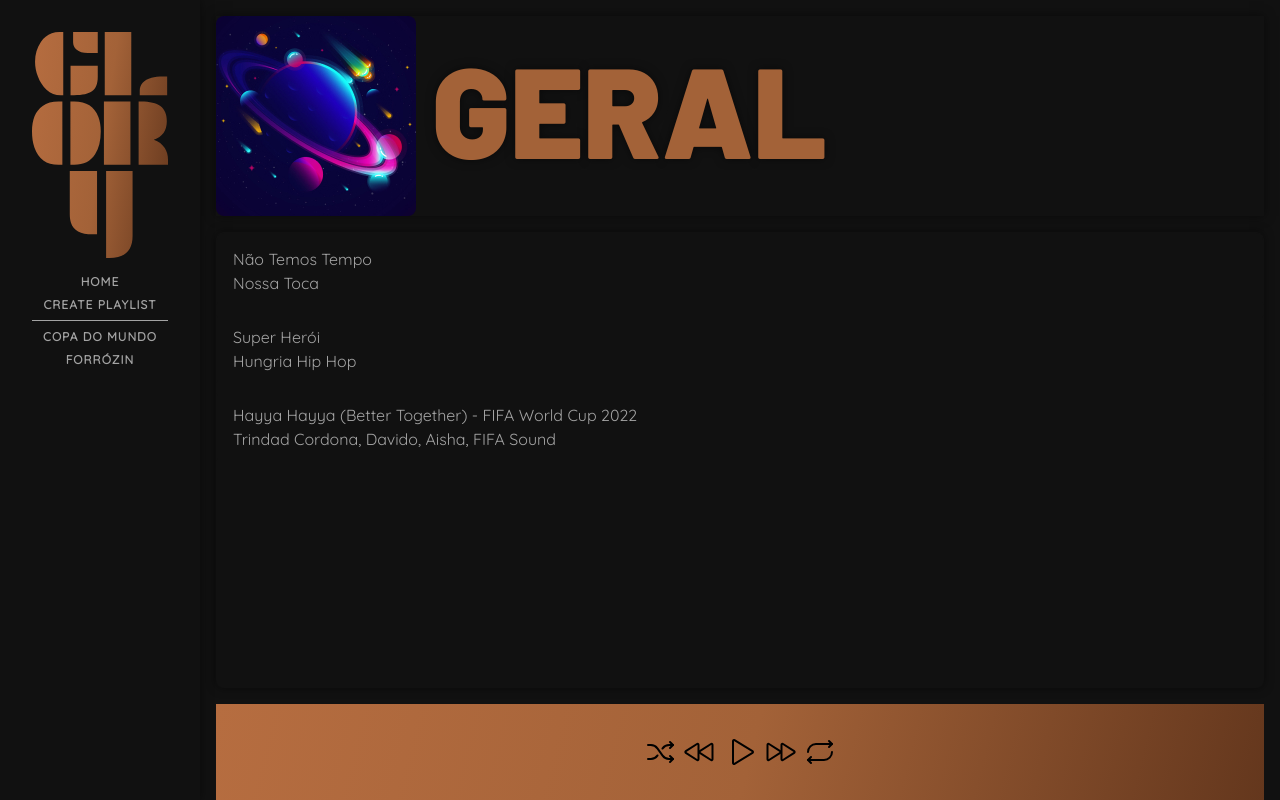
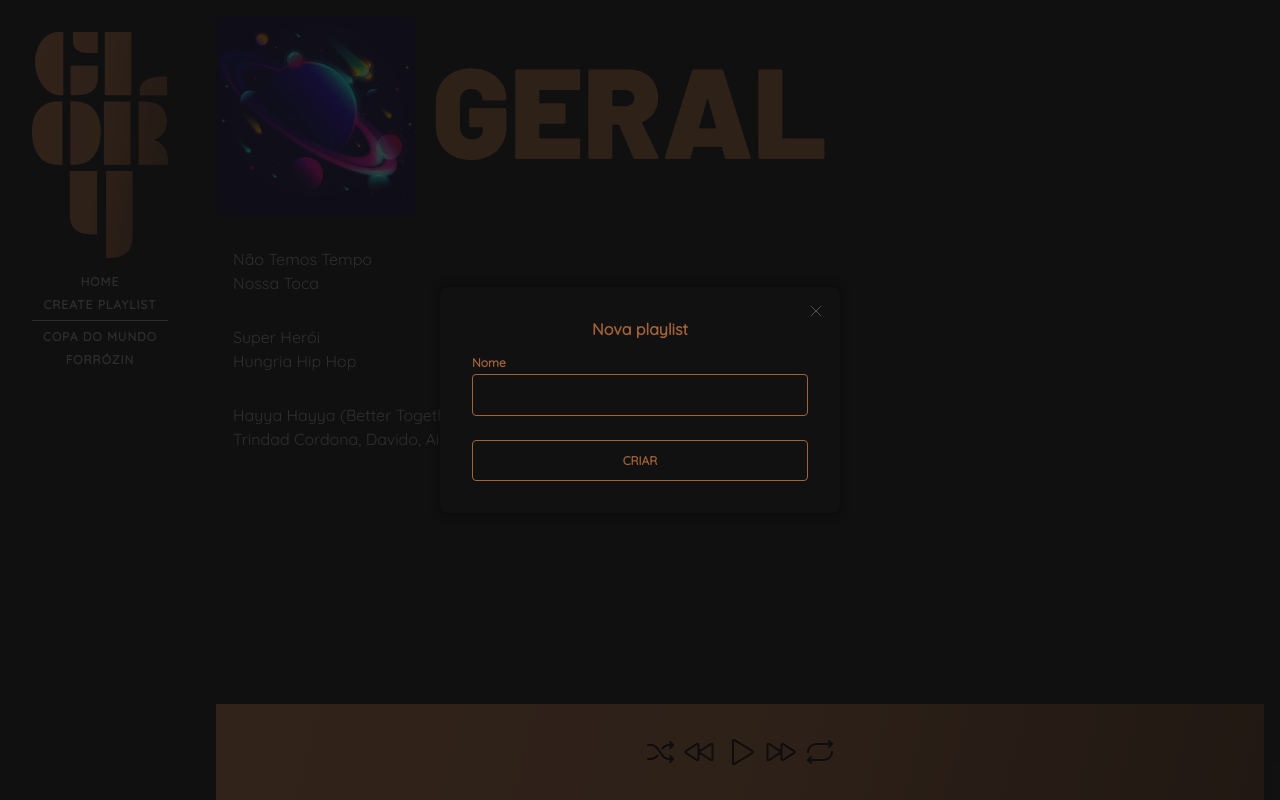
Before and after one commit to victormedeiros1/sound-glory, a React (Vite) app: page / in a window 1280 px wide. Both pictures are taken after a click on the button "CREATE PLAYLIST". Built offline with nearby package versions, Linux system fonts and the light colour scheme.

Commit message:
feat: Modal to create a new playlist

```diff
--- a/src/App.tsx
+++ b/src/App.tsx
@@ -1,13 +1,19 @@
+import { useState } from 'react';
 import './assets/css/index.css';
 import Container from './components/Container';
+import Modal from './components/Modal';
 import Playlist from './components/Playlist';
 import Sidebar from './components/Sidebar';
 
 const App = () => {
+  const [open, setOpen] = useState(false);
+
   return (
     <Container>
-      <Sidebar />
+      <Sidebar open={open} setOpen={setOpen} />
       <Playlist />
+
+      <Modal open={open} setOpen={setOpen} />
     </Container>
   );
 };
--- a/src/assets/css/spacing.css
+++ b/src/assets/css/spacing.css
@@ -1,6 +1,7 @@
 :root {
   --m-4: 0.25rem;
   --m-8: 0.5rem;
+  --m-10: 0.625rem;
   --m-16: 1rem;
   --m-24: 1.5rem;
   --m-32: 2rem;
@@ -9,6 +10,7 @@
 
   --p-4: 0.25rem;
   --p-8: 0.5rem;
+  --p-10: 0.625rem;
   --p-16: 1rem;
   --p-24: 1.5rem;
   --p-32: 2rem;
--- a/src/assets/css/typography.css
+++ b/src/assets/css/typography.css
@@ -17,5 +17,6 @@ h6 {
 
 :root {
   --fs-12: 0.75rem;
+  --fs-16: 1rem;
   --fs-128: 8rem;
 }
--- /dev/null
+++ b/src/components/Modal/index.tsx
@@ -0,0 +1,38 @@
+import React from 'react';
+import {
+  Pelicle,
+  ModalStyles,
+  Form,
+  FormGroup,
+  Label,
+  Input,
+  Submit,
+  Title,
+  Close,
+} from './styles';
+
+interface Props {
+  open: boolean;
+  setOpen: (open: boolean) => void;
+}
+
+const Modal: React.FC<Props> = ({ open, setOpen }) => {
+  return (
+    <Pelicle open={open}>
+      <ModalStyles>
+        <Close onClick={() => setOpen(!open)} size={16} />
+        <Title>Nova playlist</Title>
+        <Form>
+          <FormGroup>
+            <Label htmlFor="input-playlist-name">Nome</Label>
+            <Input id="input-playlist-name" name="name" type="text" />
+          </FormGroup>
+
+          <Submit>CRIAR</Submit>
+        </Form>
+      </ModalStyles>
+    </Pelicle>
+  );
+};
+
+export default Modal;
--- /dev/null
+++ b/src/components/Modal/styles.ts
@@ -0,0 +1,91 @@
+import styled from 'styled-components';
+import { X } from 'phosphor-react';
+
+interface Props {
+  open: boolean;
+}
+
+export const Pelicle = styled.div<Props>`
+  display: ${(props) => (props.open ? 'initial' : 'none')};
+
+  position: absolute;
+  top: 0;
+  left: 0;
+
+  width: 100%;
+  height: 100%;
+
+  background-color: rgba(17, 17, 17, 0.8);
+`;
+
+export const ModalStyles = styled.div`
+  position: absolute;
+  left: 50%;
+  top: 50%;
+
+  display: flex;
+  flex-direction: column;
+  gap: 1rem;
+  transform: translate(-50%, -50%);
+  background-color: var(--dark);
+  box-shadow: var(--shadow);
+
+  width: 100%;
+  max-width: 25rem;
+  border-radius: 0.5rem;
+
+  padding: var(--p-32);
+`;
+export const Close = styled(X)`
+  position: absolute;
+  top: 1rem;
+  right: 1rem;
+  cursor: pointer;
+  color: var(--gray);
+`;
+export const Title = styled.span`
+  width: 100%;
+  text-align: center;
+  color: var(--primaryMain);
+  font-size: var(--fs-16);
+  font-weight: 600;
+`;
+
+export const Form = styled.form`
+  display: flex;
+  flex-direction: column;
+  gap: 1.5rem;
+`;
+export const FormGroup = styled.div`
+  display: flex;
+  flex-direction: column;
+  gap: 0.25rem;
+`;
+export const Label = styled.label`
+  color: var(--primaryMain);
+  font-size: var(--fs-12);
+  font-weight: 600;
+`;
+export const Input = styled.input`
+  color: var(--primaryMain);
+  font-size: var(--f-16);
+  font-weight: 700;
+  padding: var(--p-10);
+  background-color: var(--dark);
+  border: 1px solid var(--primaryMain);
+  border-radius: 0.25rem;
+`;
+export const Submit = styled.button`
+  background: none;
+  border: 1px solid var(--primaryMain);
+  border-radius: 0.25rem;
+  font-size: var(--fs-12);
+  font-weight: 700;
+  color: var(--primaryMain);
+  padding: 0.75rem 1.375rem;
+
+  &:hover {
+    background-color: var(--primaryMain);
+    color: var(--light);
+  }
+`;
--- a/src/components/Sidebar/index.tsx
+++ b/src/components/Sidebar/index.tsx
@@ -2,12 +2,17 @@ import Divider from '../Divider';
 import Logo from '../Logo';
 import { Nav, NavItem } from './styles';
 
-const Sidebar: React.FC = () => {
+interface Props {
+  open: boolean;
+  setOpen: (open: boolean) => void;
+}
+
+const Sidebar: React.FC<Props> = ({ open, setOpen }) => {
   return (
     <Nav>
       <Logo />
       <NavItem>HOME</NavItem>
-      <NavItem>CREATE PLAYLIST</NavItem>
+      <NavItem onClick={() => setOpen(!open)}>CREATE PLAYLIST</NavItem>
       <Divider />
       <NavItem>COPA DO MUNDO</NavItem>
       <NavItem>FORRÓZIN</NavItem>
```
